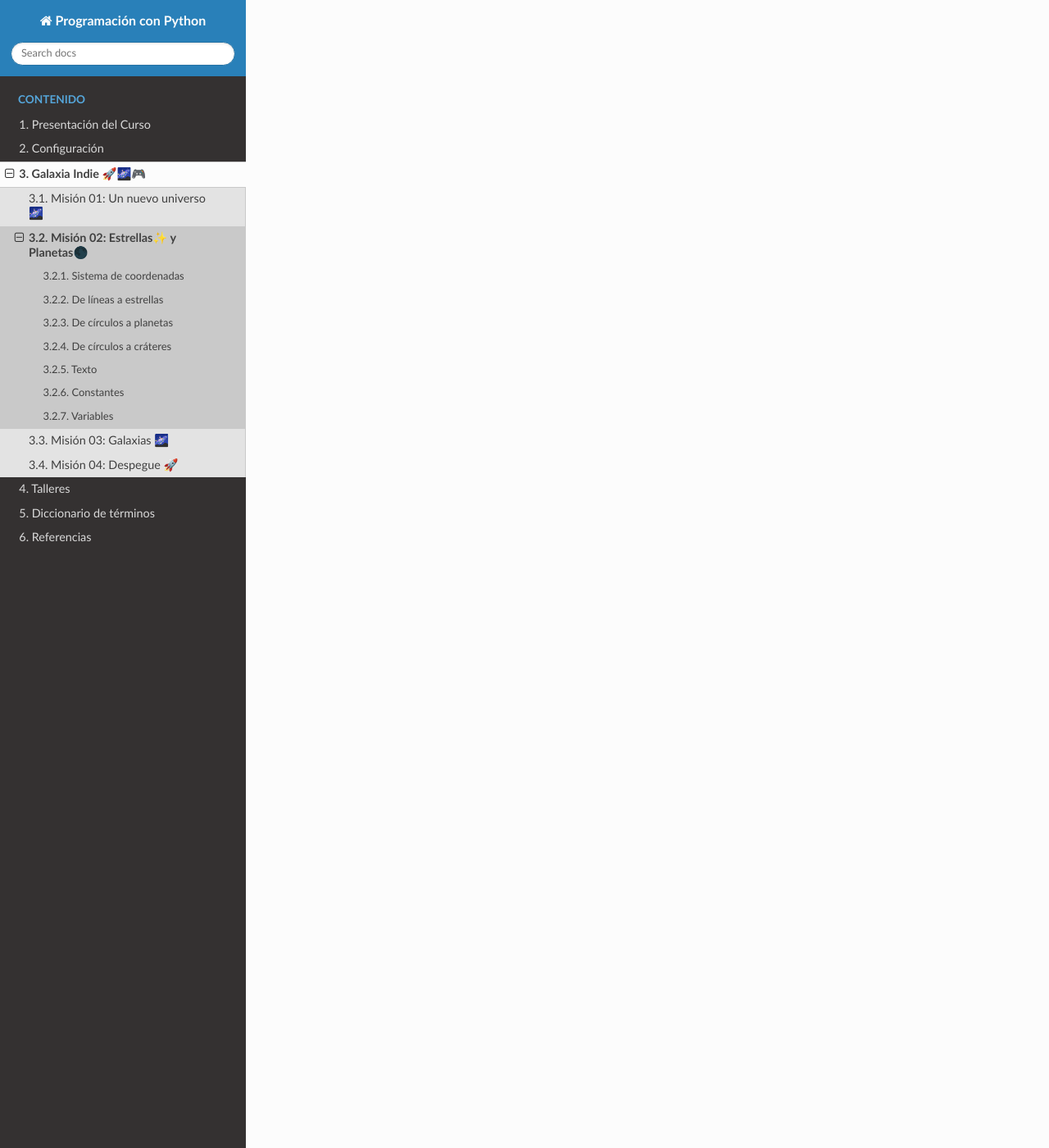
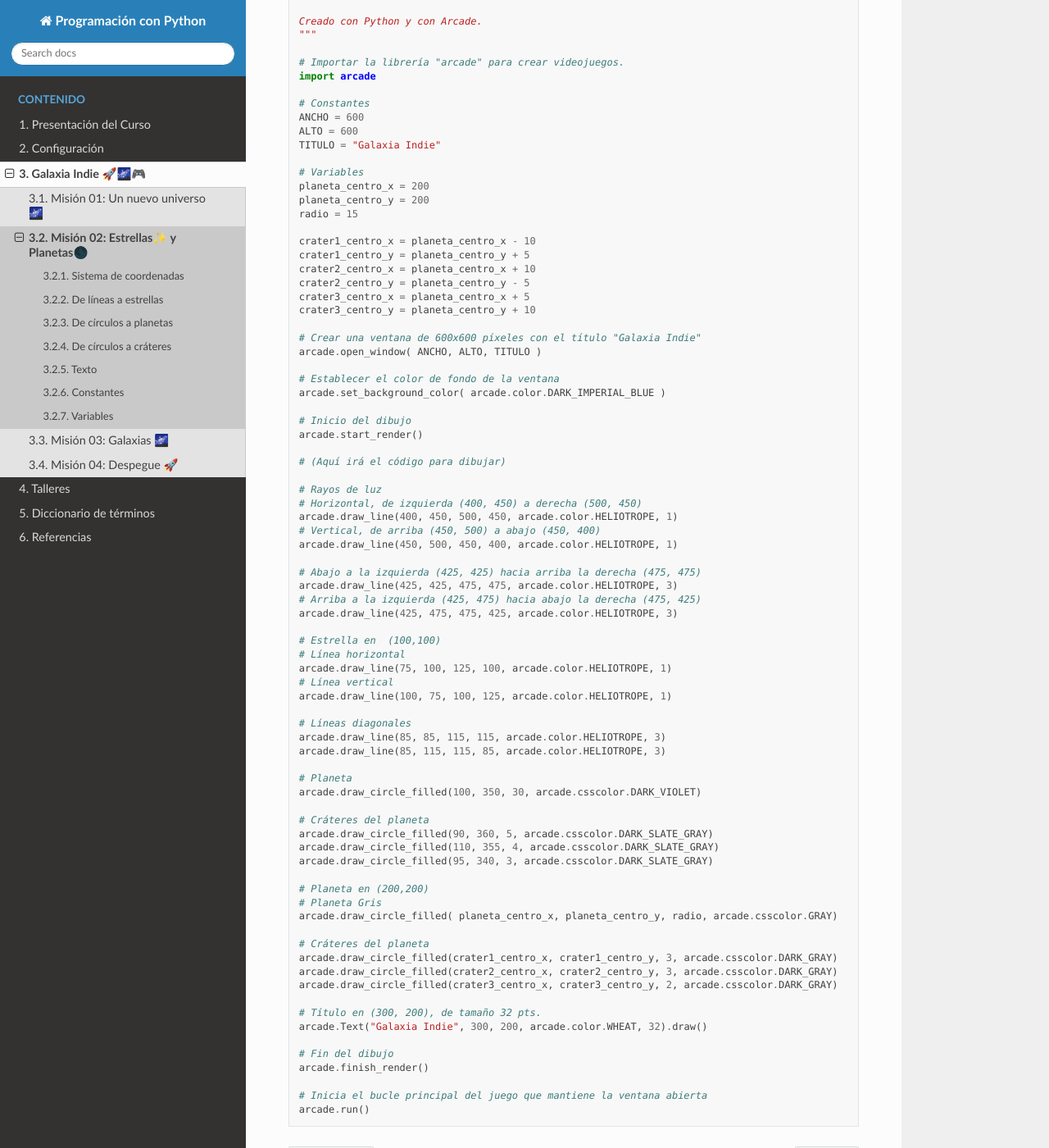
Before and after one commit to aavendan/programacion-python, a Sphinx documentation site: the page built from docs/source/sesiones/sesion02.rst, in a window 1280 px wide and 1400 px high, scrolled down 7086 px. Shown: the whole window at 82% size. Built offline with Sphinx 7.4.7 and the Read the Docs theme 3.1.0, drawn with Linux system fonts in a browser that asks for light colours; some of the changed text lies outside the part shown.

Commit message:
en resumen

```diff
--- a/docs/source/sesiones/sesion02.rst
+++ b/docs/source/sesiones/sesion02.rst
@@ -396,3 +396,101 @@ Luego, reemplaza las variables correspondientes en las funciones
     arcade.draw_circle_filled(crater3_centro_x, crater3_centro_y, 2, arcade.csscolor.DARK_GRAY)
 
     ...
+
+
+.. rubric:: En resumen
+  :heading-level: 2
+
+Al finalizar esta sesión, tu código debería verse así:
+
+.. code-block:: python
+
+  """
+  Galaxia Indie
+
+  Un juego indie minimalista de exploración espacial
+  donde viajarás a través del cosmos.
+  Navega a través de misteriosos sistemas estelares,
+  descubriendo antiguos artefactos y desentrañando los
+  misterios de una civilización olvidada.
+
+  Creado con Python y con Arcade.
+  """
+
+  # Importar la librería "arcade" para crear videojuegos.
+  import arcade
+
+  # Constantes
+  ANCHO = 600
+  ALTO = 600
+  TITULO = "Galaxia Indie"
+
+  # Variables
+  planeta_centro_x = 200
+  planeta_centro_y = 200
+  radio = 15
+
+  crater1_centro_x = planeta_centro_x - 10
+  crater1_centro_y = planeta_centro_y + 5
+  crater2_centro_x = planeta_centro_x + 10
+  crater2_centro_y = planeta_centro_y - 5
+  crater3_centro_x = planeta_centro_x + 5
+  crater3_centro_y = planeta_centro_y + 10
+
+  # Crear una ventana de 600x600 píxeles con el título "Galaxia Indie"
+  arcade.open_window( ANCHO, ALTO, TITULO )
+
+  # Establecer el color de fondo de la ventana
+  arcade.set_background_color( arcade.color.DARK_IMPERIAL_BLUE )
+
+  # Inicio del dibujo
+  arcade.start_render()
+
+  # (Aquí irá el código para dibujar)
+
+  # Rayos de luz
+  # Horizontal, de izquierda (400, 450) a derecha (500, 450)
+  arcade.draw_line(400, 450, 500, 450, arcade.color.HELIOTROPE, 1)
+  # Vertical, de arriba (450, 500) a abajo (450, 400)
+  arcade.draw_line(450, 500, 450, 400, arcade.color.HELIOTROPE, 1)
+
+  # Abajo a la izquierda (425, 425) hacia arriba la derecha (475, 475)
+  arcade.draw_line(425, 425, 475, 475, arcade.color.HELIOTROPE, 3)
+  # Arriba a la izquierda (425, 475) hacia abajo la derecha (475, 425)
+  arcade.draw_line(425, 475, 475, 425, arcade.color.HELIOTROPE, 3)
+
+  # Estrella en  (100,100)
+  # Línea horizontal
+  arcade.draw_line(75, 100, 125, 100, arcade.color.HELIOTROPE, 1)
+  # Línea vertical
+  arcade.draw_line(100, 75, 100, 125, arcade.color.HELIOTROPE, 1)
+
+  # Líneas diagonales
+  arcade.draw_line(85, 85, 115, 115, arcade.color.HELIOTROPE, 3)
+  arcade.draw_line(85, 115, 115, 85, arcade.color.HELIOTROPE, 3)
+
+  # Planeta
+  arcade.draw_circle_filled(100, 350, 30, arcade.csscolor.DARK_VIOLET)
+
+  # Cráteres del planeta
+  arcade.draw_circle_filled(90, 360, 5, arcade.csscolor.DARK_SLATE_GRAY)
+  arcade.draw_circle_filled(110, 355, 4, arcade.csscolor.DARK_SLATE_GRAY)
+  arcade.draw_circle_filled(95, 340, 3, arcade.csscolor.DARK_SLATE_GRAY)
+
+  # Planeta en (200,200)
+  # Planeta Gris
+  arcade.draw_circle_filled( planeta_centro_x, planeta_centro_y, radio, arcade.csscolor.GRAY)
+
+  # Cráteres del planeta
+  arcade.draw_circle_filled(crater1_centro_x, crater1_centro_y, 3, arcade.csscolor.DARK_GRAY)
+  arcade.draw_circle_filled(crater2_centro_x, crater2_centro_y, 3, arcade.csscolor.DARK_GRAY)
+  arcade.draw_circle_filled(crater3_centro_x, crater3_centro_y, 2, arcade.csscolor.DARK_GRAY)
+
+  # Título en (300, 200), de tamaño 32 pts.
+  arcade.Text("Galaxia Indie", 300, 200, arcade.color.WHEAT, 32).draw()
+
+  # Fin del dibujo
+  arcade.finish_render()
+
+  # Inicia el bucle principal del juego que mantiene la ventana abierta
+  arcade.run()
```
